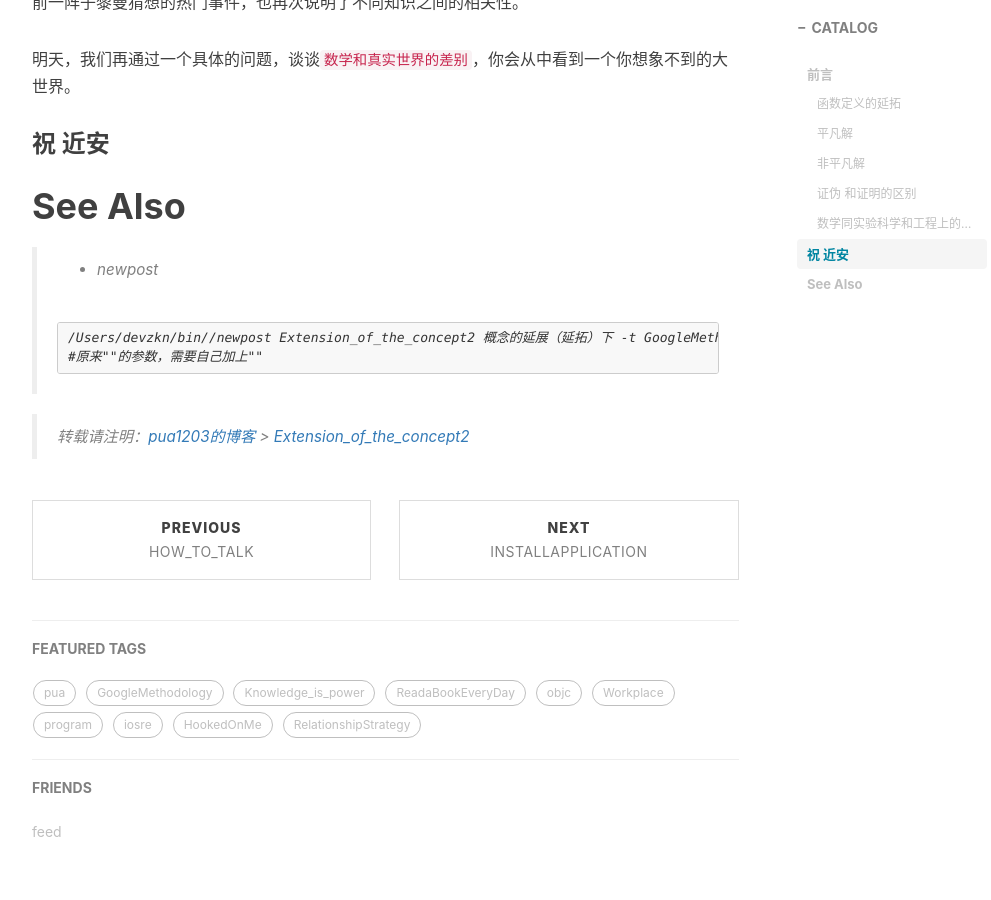
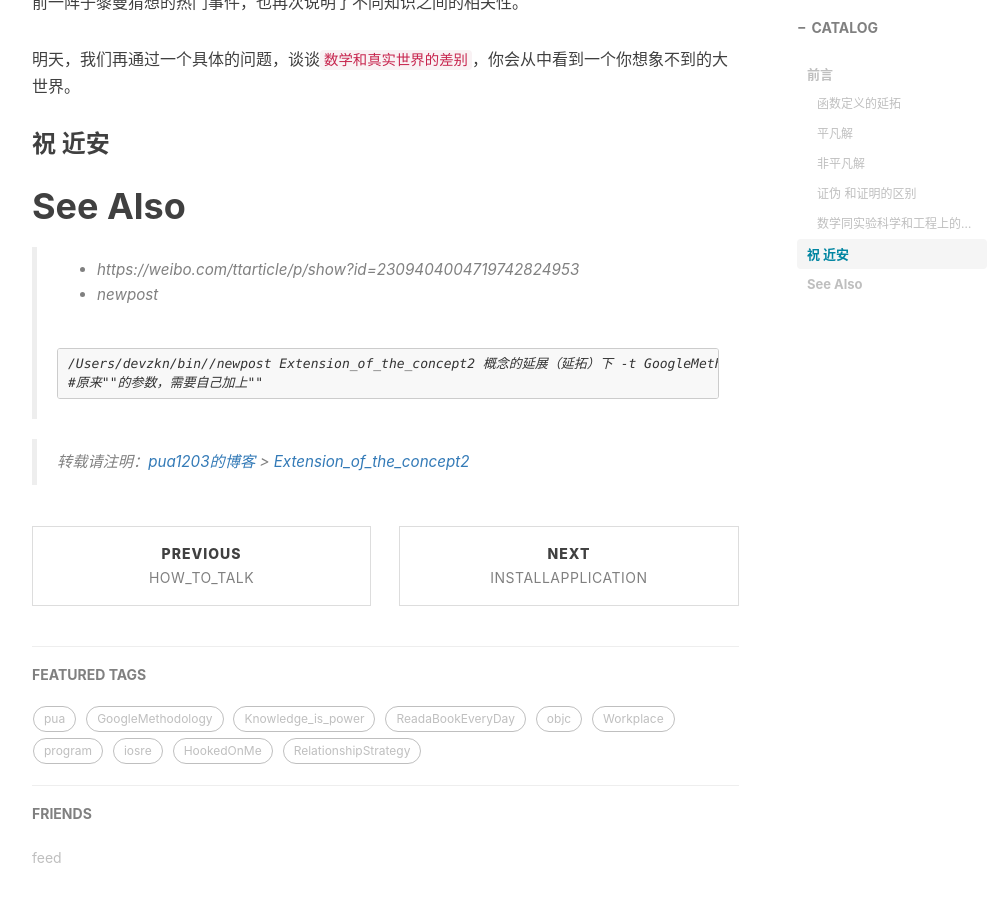
Before and after one commit to pua1203/pua1203.github.io, a Jekyll site: the page built from _posts/GoogleMethodology/2018-11-01-Extension_of_the_concept2.md, in a window 1280 px wide and 900 px high, scrolled down 4527 px. Shown: the whole window, without its empty margins (233-1224 px from the left). Built offline with Jekyll 4.4.1, drawn with Linux system fonts in a browser that asks for light colours; nearby versions of some CDN libraries; comment, search, counter and statistics services are not loaded; part of the change alters nothing that is shown.

Commit message:
https://weibo.com/ttarticle/p/show?id=2309404004719742824953

````diff
--- a/_posts/GoogleMethodology/2018-11-01-Extension_of_the_concept2.md
+++ b/_posts/GoogleMethodology/2018-11-01-Extension_of_the_concept2.md
@@ -123,6 +123,7 @@ Z（－2）＝1^2＋2^2+3^2+…… = 1+4+9+16……＝0
 
 # See Also
 
+>* https://weibo.com/ttarticle/p/show?id=2309404004719742824953
 >* newpost
 >
 ```
````
